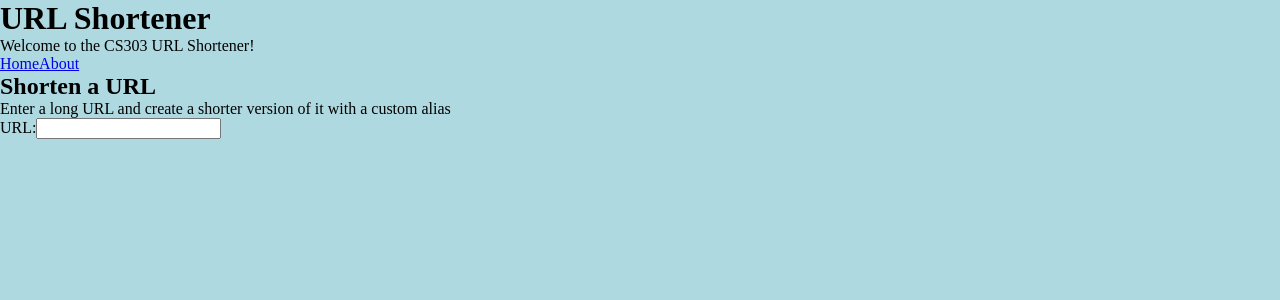
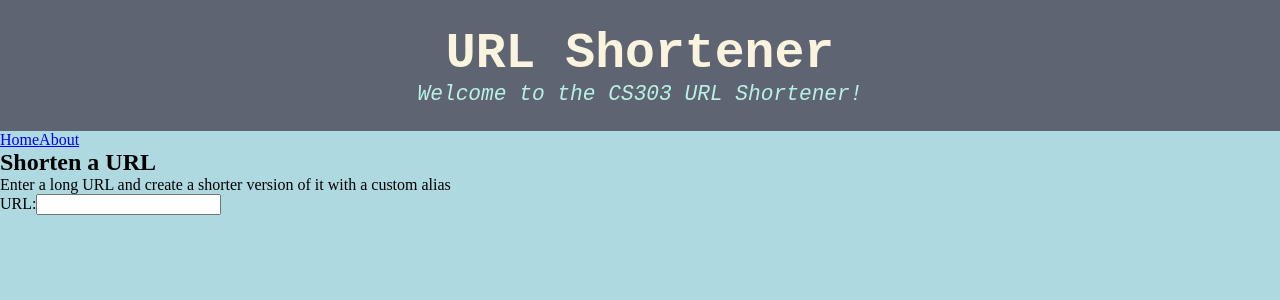
Before and after one commit to WynnMusselman/mp-5, a Next.js app: page / in a window 1280 px wide. Shown: the top 300 px of the page. Built offline with nearby package versions, Linux system fonts and the light colour scheme.

Commit message:
added styling to header

```diff
--- a/app/components/Header.tsx
+++ b/app/components/Header.tsx
@@ -1,9 +1,28 @@
+import styled from "styled-components"
+
+const HeaderStyled = styled.header`
+    background-color: #5E6472;
+    text-align: center;
+    padding: 2%;
+`
+
+const H1Styled = styled.h1`
+    color: #FAF3DD;
+    font: bold calc(5px + 3.5vw) Monospace;
+`
+
+const PStyled = styled.p`
+    color: #B8F2E6;
+    font: italic calc(2px + 1.5vw) Monospace;
+`
+
+
 
 export default function Header(){
     return(
-        <header>
-            <h1>URL Shortener</h1>
-            <p>Welcome to the CS303 URL Shortener!</p>
-        </header>
+        <HeaderStyled>
+            <H1Styled>URL Shortener</H1Styled>
+            <PStyled>Welcome to the CS303 URL Shortener!</PStyled>
+        </HeaderStyled>
     );
 }
```
